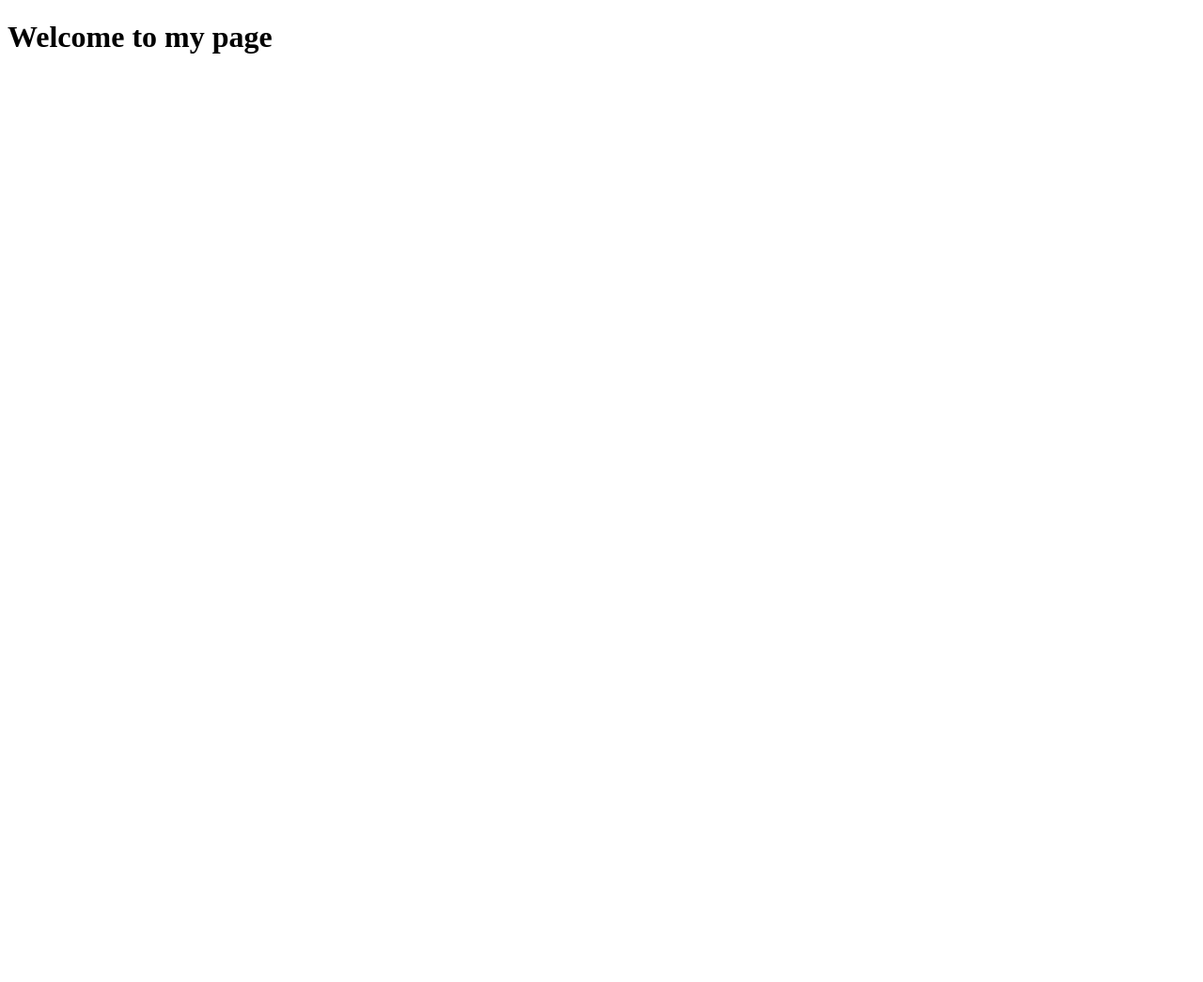
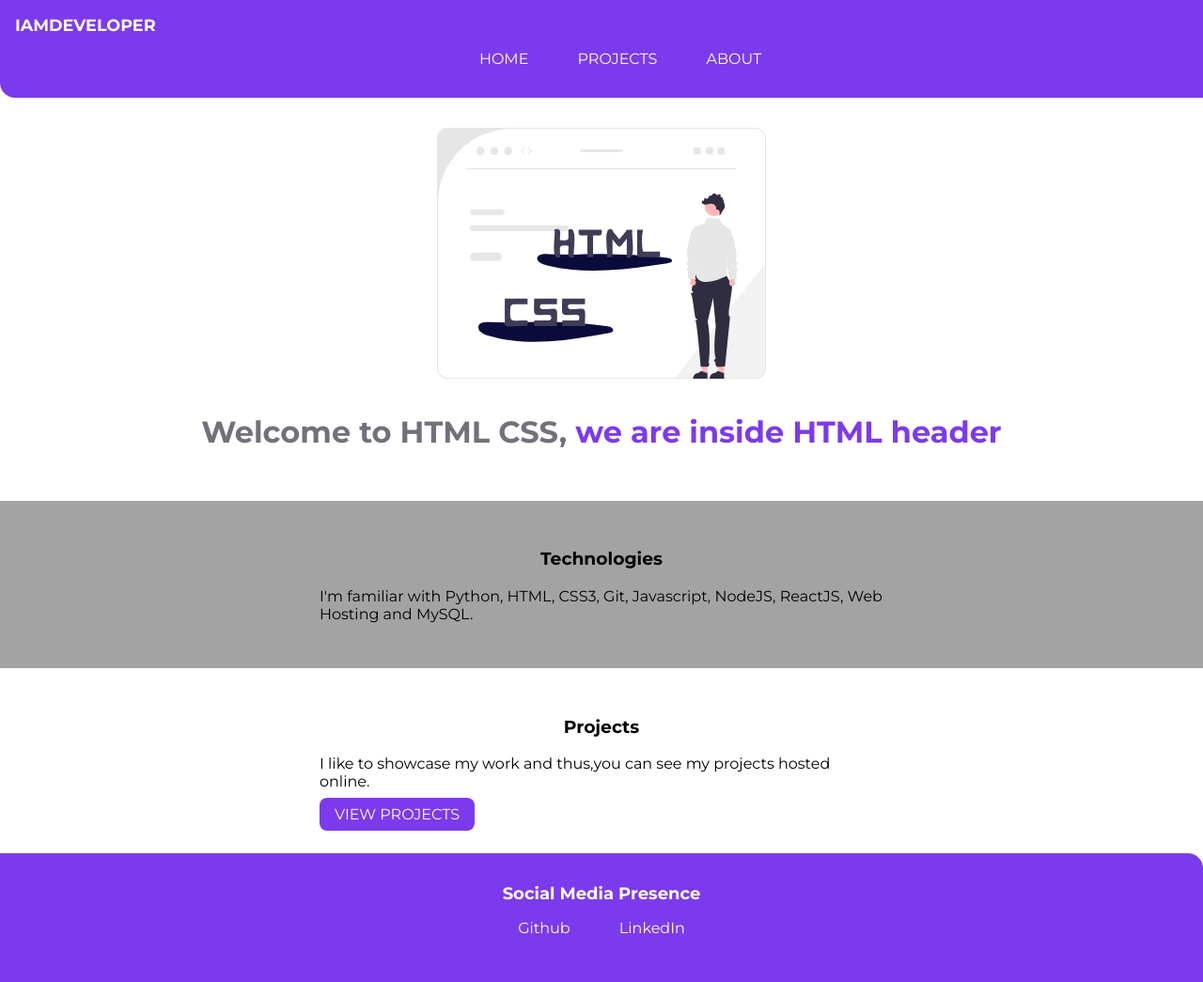
Before and after one commit to vinu-11/HTML-CSS-PROJECT, a plain HTML site: page index.html in a window 1280 px wide. Shown: the whole page at 94% size. Before the commit the page ends 800 px from the top, so only its background shows below. Drawn offline with Linux system fonts and the light colour scheme.

Commit message:
Created different html pages and linked all the pages

```diff
--- a/index.html
+++ b/index.html
@@ -5,8 +5,63 @@
     <meta http-equiv="X-UA-Compatible" content="IE=edge">
     <meta name="viewport" content="width=device-width, initial-scale=1.0">
     <title>Home | Adarsh Balika</title>
+
+    <link href="styles.css" rel="stylesheet"/>
 </head>
 <body>
-    <h1> Welcome to my page</h1>
+    <nav class="navigation container">
+        <div class="nav-brand"> IAMDEVELOPER </div>
+        <ul class="list-with-nobullet nav-pills">
+            <li class="list-inline">
+                <a class="link" href="/">HOME</a>
+            </li>
+            <li class="list-inline">
+                <a class="link" href="projects.html">PROJECTS</a>
+            </li>
+            <li class="list-inline">
+                <a class="link" href="about.html">ABOUT</a>
+            </li>
+        </ul>
+    </nav>
+
+    <header class="head">
+        <img class="head-img" src="images/html-css.svg" />
+        <h1 class="inside-head"> Welcome to HTML CSS,
+            <spam class="heading-inverted">we are inside HTML header</spam>
+        </h1>
+    </header>
+
+    <section class="section ow">
+        <div class="container container-center">
+            <h3>Technologies</h3>
+            <p>I'm familiar with Python, HTML, CSS3,
+                Git, Javascript, NodeJS, ReactJS,
+                Web Hosting and MySQL.</p>
+        </div>
+    </section>
+
+    <section class="section">
+        <div class="container container-center">
+            <h3>Projects</h3>
+            <p>I like to showcase my work and thus,you can
+                see my projects hosted online.
+            </p>
+            <a class="link link-primary" href="/">VIEW PROJECTS</a>
+        </div>
+
+    </section>
+
+    <footer class="footer">
+        <div class="footer-header">
+            Social Media Presence
+        </div>
+        <ul>
+            <li class="list-inline">
+                <a class="link" href="https://github.com/vinu-11/">Github</a> </li>
+            <li class="list-inline">
+                <a class="link"
+                href="https://www.linkedin.com/in/vinay-kumar-60610918b">LinkedIn</a></li>
+        </ul>
+    </footer>
 </body>
 </html>
--- a/styles.css
+++ b/styles.css
@@ -13,6 +13,7 @@ body{
 hr{
     margin: 2rem 0rem;
 }
+
 /** container */
 .container{
     padding-left: 1rem;
@@ -122,6 +123,10 @@ hr{
     color: white;
 }
 
+.footer .footer-header{
+    font-weight: bold;
+    font-size: large;
+}
 .footer ul{
     padding-inline-start: 0px;
 }
```
Also changed, not shown: about.html (added, +28 -0 lines), projects.html (added, +47 -0 lines).
